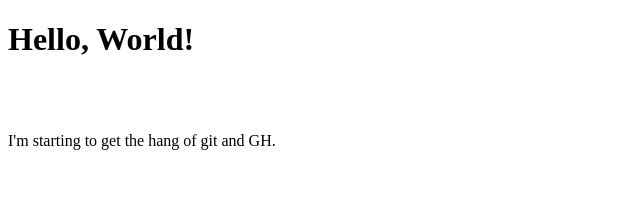
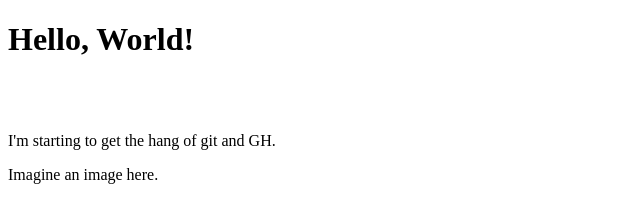
Before and after one commit to JohannKlopp/test, a plain HTML site: page index.html in a window 1280 px wide. Shown: the whole page, without its empty margins (0-640 px from the left). Drawn offline with Linux system fonts and the light colour scheme.

Commit message:
added an img paragraph

```diff
--- a/index.html
+++ b/index.html
@@ -9,5 +9,6 @@
     <br>
     <br>
     <p>I'm starting to get the hang of git and GH.</p>
+    <p>Imagine an image here.</p>
   </body>
 </html>
```
